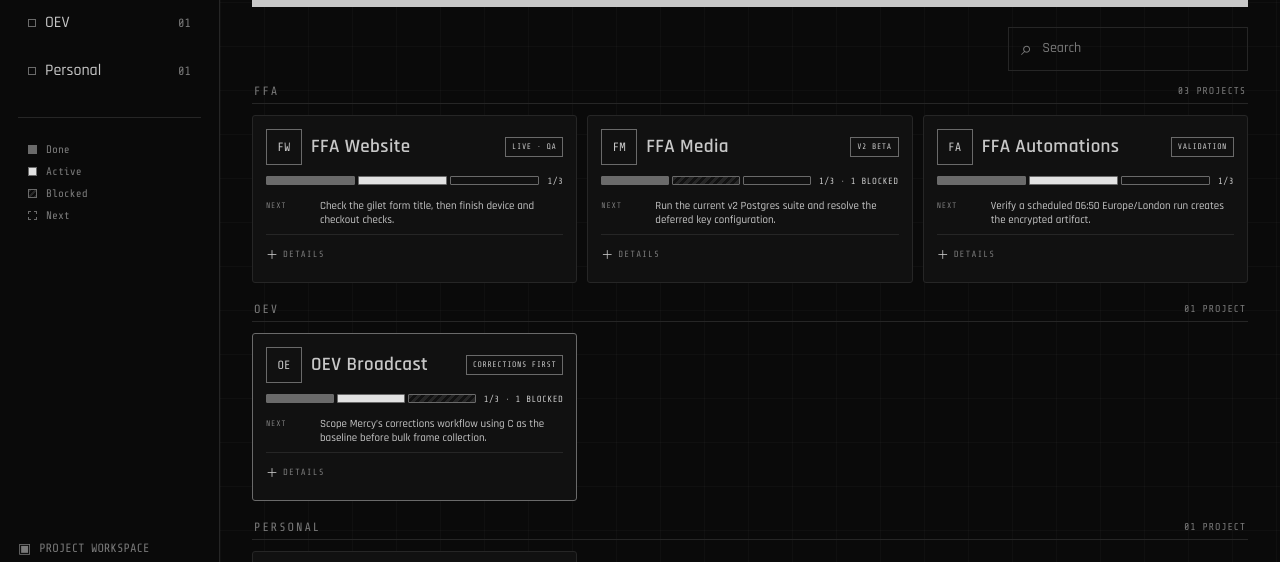
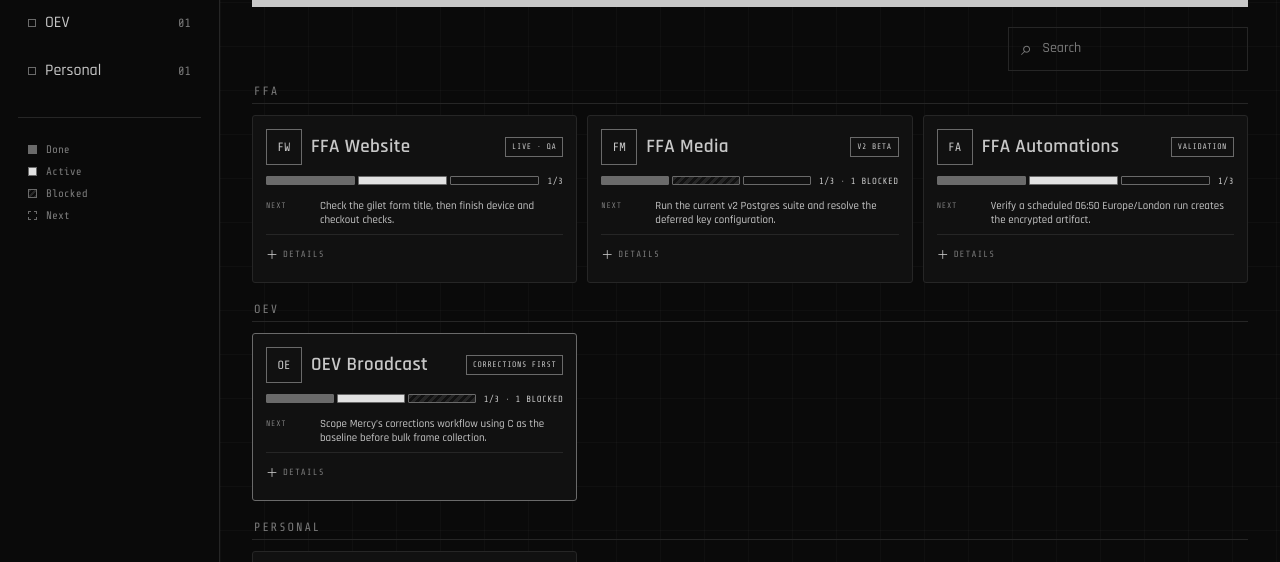
Before and after one commit to JhnsonO/project-hub, a plain HTML site: page index.html in a window 1280 px wide. Shown: the part 218-780 px from the top of the page. Drawn offline with nearby package versions, Linux system fonts and the light colour scheme.

Commit message:
Trim duplicate project hub labels (#6)

```diff
--- a/app.js
+++ b/app.js
@@ -243,10 +243,8 @@ function renderGroups() {
     heading.className = 'group-heading';
     const title = document.createElement('h3');
     title.textContent = groupName;
-    const n = document.createElement('span');
     const groupProjects = filtered.filter((project) => project.group === groupName);
-    n.textContent = `${String(groupProjects.length).padStart(2, '0')} PROJECT${groupProjects.length === 1 ? '' : 'S'}`;
-    heading.append(title, n);
+    heading.append(title);
     section.append(heading, ...groupProjects.map(makeProjectCard));
     projectRoot.append(section);
   });
--- a/index.html
+++ b/index.html
@@ -27,7 +27,6 @@
         <span><i class="status-swatch todo" aria-hidden="true"></i>Next</span>
       </div>
       <div class="side-spacer"></div>
-      <div class="access-key"><span class="access-lock" aria-hidden="true">▣</span><span>PROJECT WORKSPACE</span></div>
     </aside>
 
     <main id="main" class="main-content">
```
